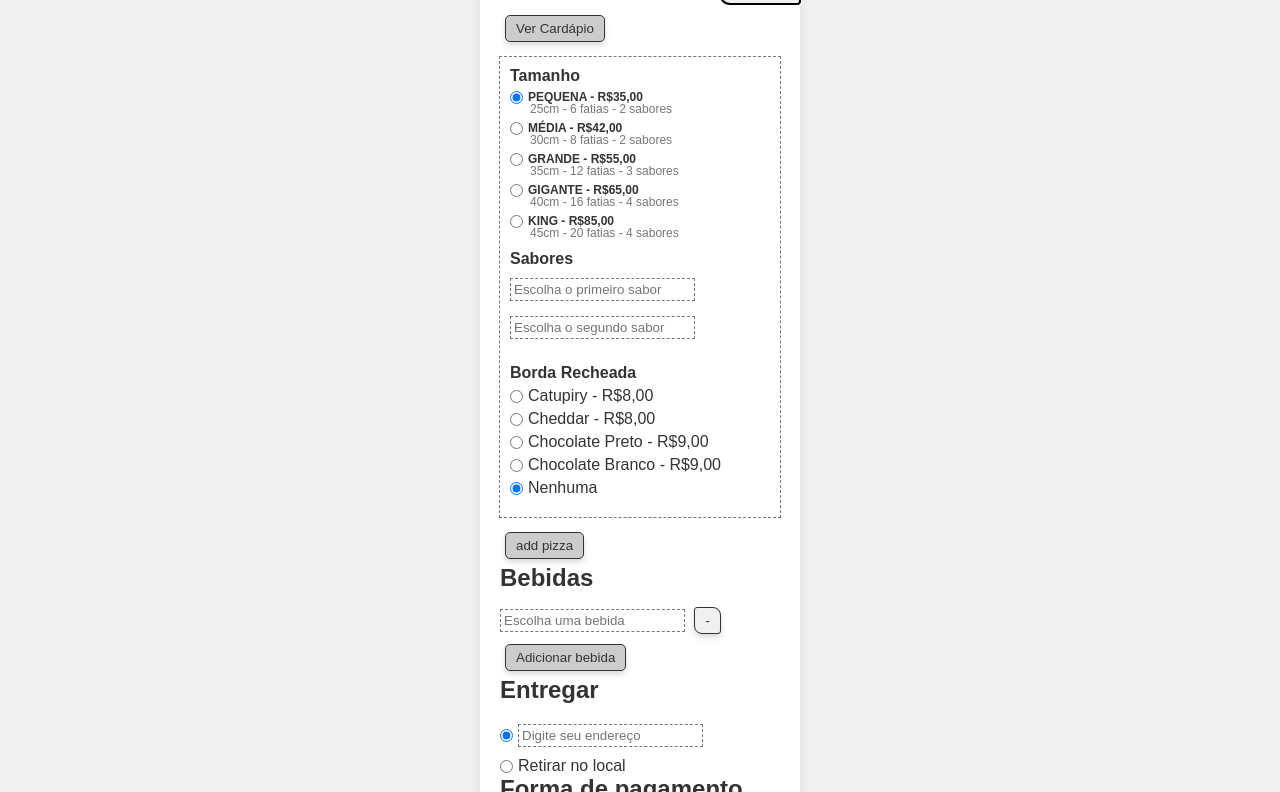
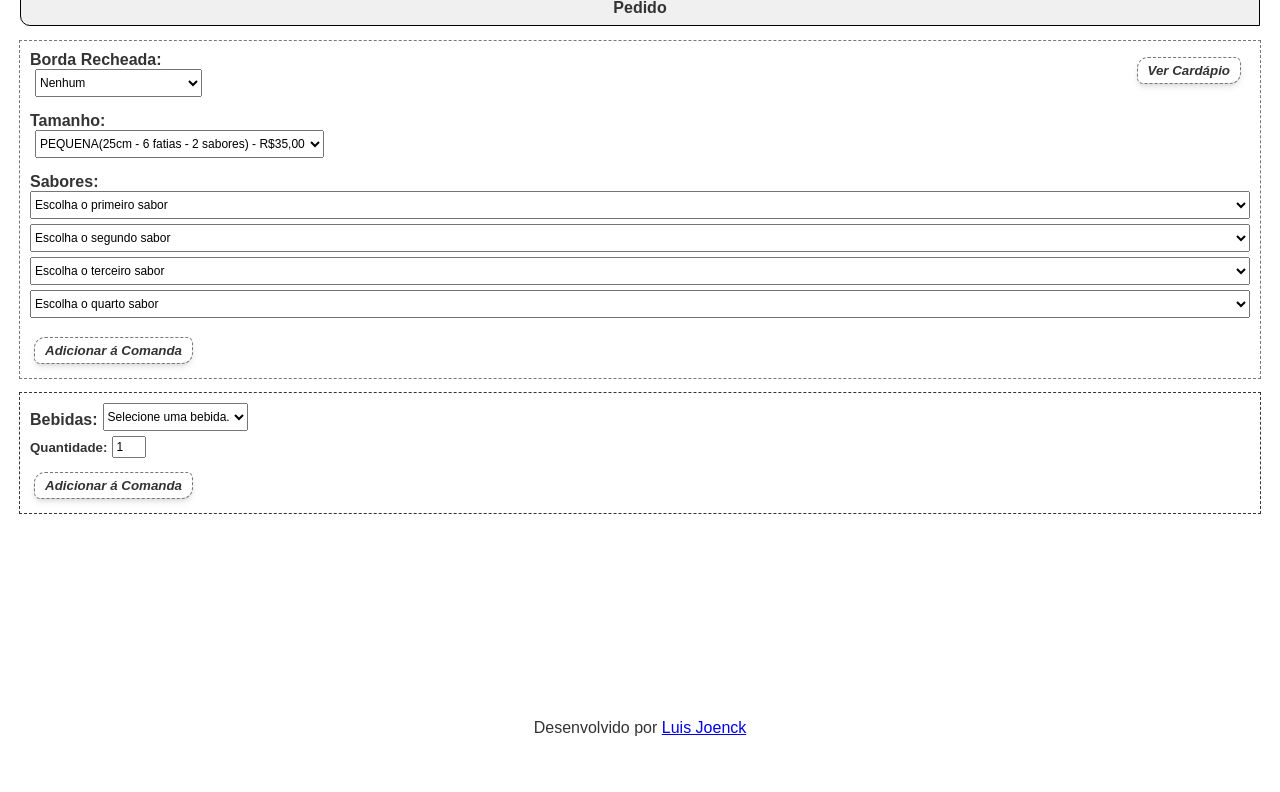
Before and after one commit to Joenck91/comanda-virtual-pizzaria, a website with bundled scripts: page public/index.html in a window 1280 px wide. Shown: the part 53-845 px from the top of the page. After the commit the page ends 800 px from the top, so only its background shows below. Built offline with nearby package versions, Linux system fonts and the light colour scheme.

Commit message:
Resolvi simplificar mais ainda a experiencia do usuário. Coloquei um campo abaixo do titulo principal que mostrará a o pedido sendo construido em tempo real. e mudei o tipo de inputs para select. Assim economiza espaço de tela.

```diff
--- a/public/index.html
+++ b/public/index.html
@@ -11,134 +11,111 @@
     <link rel="stylesheet" href="/public/style/responsive.css">
 </head>
 <body class="body-style">
+    <header>
+        <div class="title-buttons">
+            <h2>Comanda Virtual</h2>
+        </div>
+        <div class="command-box" id="total">
+            <p><strong>Pedido</strong></h2>
+                <!--CRIAR ESTRUTURA DE PEDIDO COM JSON-->
+
+        </div>
+
+    </header>
+
     <main>
-        <div class="paper-style">
+        <div class="view-menu-box" id="view-menu-box"></div>
+        <!-- FORMULÁRIO -->
+        <form id="form-request" method="POST" action="/send-request" autocomplete="off">
+            <div class="command-pizza">
+                <div class="unit-pizza-box"><!--box referente a uma unidade de pizza. Caso usuário queira mais pizzas, mais divs como essa será acrescentada ao formulário.-->
 
-            <!-- Área visual (fora do form) -->
-
-            <div class="total-box" id="total-box">
-                <div id="sentinela"></div>
-                <div class="total" id="total">
-                    <p><strong>Total</strong></h2>
-                    <p>R$50,00</p>
+                    <!-- Borda recheada -->
+                    <div class="filling-box pad-bot-10">
+                        <div class="border-pizza-box">
+                            <label for="border"><h4>Borda Recheada:</h4></label>
+                            <select name="border" id="border">
+                                <option value="none">
+                                    <p>Nenhum</p>
+                                </option>
+                                <option value="catupiry">
+                                    <p>Catupiry - R$8,00</p>
+                                </option>
+                                <option value="cheddar">
+                                    <p>Cheddar - R$8,00</p>
+                                </option>
+                                <option value="chocoBlack">
+                                    <p>Chocolate Preto - R$9,00</p>
+                                </option>
+                                <option value="chocoWhite">
+                                    <p>Chocolate Branco - R$9,00</p>
+                                </option>
+                            </select>
                         </div>
                     </div>
 
-            <h2>Comanda Virtual</h2>
-
-            <div class="view-menu-box" id="view-menu-box"></div>
-            <button type="button" id="view-menu">Ver Cardápio</button>
-
-            <!-- FORMULÁRIO -->
-            <form id="form-request" method="POST" action="/send-request" autocomplete="off">
-
-                <div class="command-pizza">
-                    <div class="unit-pizza-box"><!--box referente a uma unidade de pizza. Caso usuário queira mais pizzas, mais divs como essa será acrescentada ao formulário.-->
-
                     <!-- Tamanho da pizza -->
                     <div class="size-pizza-box">
-                        <h4>Tamanho</h4>
                         <div class="label-size-box pad-bot-10">
-                            <label>
-                                <input type="radio" name="size" value="small" checked>
-                                <p><strong>PEQUENA - R$35,00</strong></p>
-                            </label>
-                            <p class="pizza-features">25cm - 6 fatias - 2 sabores</p>
+                            <label for="size"><h4>Tamanho:</h4></label>
+                            <select name="size" id="size">
+                                <option value="small">
+                                    <p>PEQUENA(25cm - 6 fatias - 2 sabores) - R$35,00 </p>
+                                </option>
+                                <option value="average">
+                                    <p>MÉDIA(30cm - 8 fatias - 2 sabores) - R$42,00</p>
+                                </option>
+                                <option value="large">
+                                    <p>GRANDE(35cm - 12 fatias - 3 sabores) - R$55,00</p>
+                                </option>
+                                <option value="giant">
+                                    <p>GIGANTE(40cm - 16 fatias - 4 sabores) - R$65,00</p>
+                                </option>
+                                <option value="king">
+                                    <p>KING(45cm - 20 fatias - 4 sabores) - R$85,00</p>
+                                </option>
 
-                            <label>
-                                <input type="radio" name="size" value="average">
-                                <p><strong>MÉDIA - R$42,00</strong></p>
-                            </label>
-                            <p class="pizza-features">30cm - 8 fatias - 2 sabores</p>
-
-                            <label>
-                                <input type="radio" name="size" value="large">
-                                <p><strong>GRANDE - R$55,00</strong></p>
-                            </label>
-                            <p class="pizza-features">35cm - 12 fatias - 3 sabores</p>
-
-                            <label>
-                                <input type="radio" name="size" value="giant">
-                                <p><strong>GIGANTE - R$65,00</strong></p>
-                            </label>
-                            <p class="pizza-features">40cm - 16 fatias - 4 sabores</p>
-
-                            <label>
-                                <input type="radio" name="size" value="king">
-                                <p><strong>KING - R$85,00</strong></p>
-                            </label>
-                            <p class="pizza-features">45cm - 20 fatias - 4 sabores</p>
+                            </select>
                         </div>
                     </div>
 
                     <!-- Sabores -->
                     <div id="choose-pizza-box" class="choose-pizza-box pad-bot-10">
-                        <h4>Sabores</h4>
-                        <label>
-                            <input type="search" name="flavor_one" placeholder="Escolha o primeiro sabor">
-                        </label>
-                        <label>
-                            <input type="search" name="flavor_two" placeholder="Escolha o segundo sabor">
-                        </label>
-                        <label>
-                            <input style="display: none;" type="search" name="flavor_three"  class="flavor_three" placeholder="Escolha o terceiro sabor">
-                        </label>
-                        <label>
-                            <input style="display: none;" type="search" name="flavor_four" class="flavor_four" placeholder="Escolha o quarto sabor">
-                        </label>
+                        <button type="button" class="exit-delete view-menu-button" id="view-menu"><strong>Ver Cardápio</strong></button>
+                        <label for="flavors"><h4>Sabores:</h4></label>
+                        <select name="flavors" id="flavor_one">
+                            <option value="flavor_one">Escolha o primeiro sabor</option>
+                        </select>
+                        <select name="flavors" id="flavor_two">
+                            <option value="flavor_two">Escolha o segundo sabor</option>
+                        </select>
+                        <select name="flavors" id="flavor_three">
+                            <option value="flavor_three">Escolha o terceiro sabor</option>
+                        </select>
+                        <select name="flavors" id="flavor_four">
+                            <option value="flavor_four">Escolha o quarto sabor</option>
+                        </select>
                     </div>
 
-                    <!-- Borda recheada -->
-                    <div class="filling-box pad-bot-10">
-                        <h4>Borda Recheada</h4>
-                        <div class="border-pizza-box">
-                            <label>
-                                <input type="radio" name="border" value="catupiry">
-                                <p>Catupiry - R$8,00</p>
-                            </label>
-                            <label>
-                                <input type="radio" name="border" value="cheddar">
-                                <p>Cheddar - R$8,00</p>
-                            </label>
-                            <label>
-                                <input type="radio" name="border" value="chocolatePreto">
-                                <p>Chocolate Preto - R$9,00</p>
-                            </label>
-                            <label>
-                                <input type="radio" name="border" value="chocolateBranco">
-                                <p>Chocolate Branco - R$9,00</p>
-                            </label>
-                            <label>
-                                <input type="radio" name="border" value="nenhum" checked>
-                                <p>Nenhuma</p>
-                            </label>
+                    <button type="button" class="exit-delete"><strong>Adicionar á Comanda</strong></button>
                 </div>
             </div>
+            <!-- Bebidas -->
+            <div class="drink-box">
+                <div class="choose-drink-box">
+                    <label for="drinks"><h4>Bebidas:</h4></label>
+                    <select name="drinks" id="">
+                        <option value="drinks">Selecione uma bebida.</option>
+                    </select>
                 </div>
+                <div class="unit-input-drink">
+                    <label for="unit-drink"><h5>Quantidade:</h5></label>
+                    <input type="number" name="unit-drink" id="unit-drink" min="1" value="1" required>
+                </div>
+                <button type="button" class="exit-delete"><strong>Adicionar á Comanda</strong></button>
             </div>
 
-                <button type="button" id="add-pizza"> add pizza</button>
-
-
-
-
-
-
-
-
-                <!-- Bebidas -->
-                <div class="drink-box">
-                    <h2>Bebidas</h2>
-                    <div id="drink-container">
-                        <div class="drink-item">
-                            <input type="search" name="drink[]" placeholder="Escolha uma bebida">
-                            <button type="button" class="remove-drink exit-delete">-</button>
-                        </div>
-                    </div>
-                    <button type="button" id="add-drink">Adicionar bebida</button>
-                </div>
-
-                <!-- Entrega -->
+            <!-- Entrega >
             <div class="adress-box">
                 <h2>Entregar</h2>
                 <label>
@@ -151,7 +128,7 @@
                 </label>
             </div>
 
-                <!-- Pagamento -->
+            < Pagamento >
             <div class="payment-box">
                 <h2>Forma de pagamento</h2>
                 <div class="payment-method-box">
@@ -166,13 +143,16 @@
                 </div>
             </div>
 
-                <!-- Botão de envio -->
+            < Botão de envio >
             <div class="button-box">
-                    <button type="submit" style="width: 100%; margin-top: 10px;">Finalizar Pedido</button>
-                </div>
+                <button type="submit" style="margin-top: 10px;">Finalizar Pedido</button>
+            </div-->
         </form>
-        </div>
+
     </main>
+    <footer>
+        <p>Desenvolvido por <a href="www.instagram.com/joenckluis">Luis Joenck</a></p>
+    </footer>
 
 <script type="module" src="/public/script/main.js"></script>
 </body>
--- a/public/script/interface/unit-pizza.js
+++ b/public/script/interface/unit-pizza.js
@@ -86,6 +86,7 @@ function unitPizza (id){
                             </label>
                         </div>
                     </div>
+                    <button type="button" class="exit-delete"><strong>Adicionar á Comanda</strong></button>
     `;
 
     return div_element;
--- a/public/script/main.js
+++ b/public/script/main.js
@@ -5,9 +5,9 @@ import chooseSize from "./interface/choose-sizes.js";
 import unitPizza from "./interface/unit-pizza.js";
 
 
-totalFixed();               //Fixa a etiqueta total no topo da tela.
+//totalFixed();               //Fixa a etiqueta total no topo da tela.
 chooseSize();               //Define quantidade de sabores de acordo com o tamanho selecionado.
-unitPizza();                //Insere ou remove mais pizzas.
+//unitPizza();                //Insere ou remove mais pizzas.
 
 //Funções que precisam acessar json.
 document.addEventListener('DOMContentLoaded', ()=>{
--- a/public/style/base.css
+++ b/public/style/base.css
@@ -5,6 +5,7 @@
 }
 html, body{
     width:100%;
+    height: 100%;
     display:flex;
     flex-direction:column;
     align-items: center;
@@ -13,11 +14,36 @@ html, body{
     font-family: Arial, Helvetica, sans-serif;
     color: #333;
 }
+header{
+    width: 100%;
+    display: flex;
+    flex-direction: column;
+    justify-content: center;
+    align-items: center;
+    padding: 10px 20px 0 20px;
+    top:0;
+    left: 0;
+    z-index: 1000;
+    background-color: white;
+}
+main{
+    flex: 1;
+    overflow: auto;
+    margin: 0 auto;
+    padding: 0 20px;
+    border-radius: 4px;
+    width: 100%;
+    max-width: 100%;
+    position: relative;
+}
 h1{
     padding-bottom: 15px;
 }
 h2{
-    padding-bottom: 10px;
+    padding-bottom: 5px;
+}
+li{
+    font-style: italic;
 }
 button{
     background-color: #ccc;
@@ -32,23 +58,26 @@ button{
 button:hover{
     cursor:pointer;
 }
-label {
-    display: flex;
-    flex-direction: row;
-    justify-content: start;
-    margin-top: 5px;
-    display: flex;
-    flex-direction: row;
-    align-items: center;
+select{
+    margin-bottom: 5px;
+    padding: 5px 0;
+    font-size: 12px;
 }
-input[type="radio"] {
+label{
     margin-right: 5px;
 }
-input[type="search"], input[type="text"] {
-    padding: 3px;
-    margin: 5px 0;
-    border: 1px dashed #777;
+input[type="number"] {
+    font-size: 12px;
+    padding: 2px;
+    width: 5ch;
 }
 input:hover{
     cursor: pointer;
 }
+option p{
+    background-color: #f0f0f0;
+    padding: 5px;
+}
+footer{
+    padding: 10px;
+}
--- a/public/style/layout.css
+++ b/public/style/layout.css
@@ -1,31 +1,17 @@
-.body-style{/*Estilização do corpo da pagina*/
-    background-color: #f0f0f0;
-}
-.paper-style{/*Corpo da comanda*/
-    background-color: white;
-    margin: 5px auto;
-    padding: 20px;
-    border-radius: 4px;
-    box-shadow: 0 2px 10px rgba(0, 0, 0, 0.1);
-    width: 320px;
-    max-width: 350px;
-    position: relative;
-}
+/*-----------------------------------------------------------------------------*/
+/*                               HEADER                                        */
+/*-----------------------------------------------------------------------------*/
 
 /*-----------------------------------------------------------------------------*/
-/*                          ETIQUETA TOTAL                                     */
+/*                          PEDIDO                                     */
 /*-----------------------------------------------------------------------------*/
-.total{
+.command-box{
     background-color:#f0f0f0;
-    margin: 5px 0 0 0;
+    width: 100%;
     padding: 8px 10px;
-    width: fit-content;
     height: fit-content;
     border-bottom-left-radius: 10px;
-    outline: auto black;
-    position: absolute;
-    top: -5px;
-    right: 0px;
+    border: 1px solid black;
     display: flex;
     flex-direction: column;
     align-items: center;
@@ -40,13 +26,15 @@
     background-color:rgb(255, 244, 227);
     padding: 10px;
     width: fit-content;
-    max-width: 95%;
+    max-width: 94%;
     height: 80vh;
     overflow: auto;
     border-radius: 15px;
     display: none;
     flex-direction: column;
     box-shadow: 0 4px 8px #00000033;
+    z-index: 1000;
+    outline: 1px dashed #333;
 }
 .menu-title{/*titulos do cardápio 'pizzas/bebidas*/
     border-bottom: 2px dashed black;
@@ -63,18 +51,29 @@
 /*-----------------------------------------------------------------------------*/
 /*                        UNIDADE DE PIZZA                                     */
 /*-----------------------------------------------------------------------------*/
-.unit-pizza-box{/*box referente a uma unidade de pizza. Caso usuário queira mais pizzas, mais divs como essa será acrescentada ao formulário.*/
+.unit-pizza-box{/*Div pai com as opções de escolhas de uma pizza.*/
     outline: 1px dashed #777;
     padding: 10px;
-    margin: 10px 0;
+    margin: 15px 0;
 }
-.label-size-box{/*box com os inputs radio para escolha de tamanho das pizzas*/
-    font-size: 12px;/*todos os textos em tamanho de 12px*/
-    margin-top: 5px;
+.choose-pizza-box{/*box referente aos campos para escolher sabores*/
+    display: flex;
+    flex-direction: column;
+    position: relative;
 }
-.pizza-features{/*estiliza as descrições dos tamanhos*/
-    color: #777;
-    margin-left: 20px;
-    margin-top: -2px;
-
+/*-----------------------------------------------------------------------------*/
+/*                        UNIDADE DE BEBIDA                                    */
+/*-----------------------------------------------------------------------------*/
+.drink-box{/*Div pai com as opções de escolhas de uma bebida*/
+    outline: 1px dashed #333;
+    padding: 10px;
+    margin: 15px 0;
 }
+.choose-drink-box, .unit-input-drink{
+    display: flex;
+    flex-direction: row;
+    align-items: center;
+}
+.unit-input-drink{
+    padding-bottom: 10px;
+}
--- a/public/style/modules.css
+++ b/public/style/modules.css
@@ -1,19 +1,29 @@
 /*-----------------------------------------------------------------------------*/
-/*                     BOTÕES FECHAR PAGINAS OU DELETAR                        */
+/*                             BOTÕES                                          */
 /*-----------------------------------------------------------------------------*/
-
+.view-menu-button{
+    position: absolute;
+    top: -120px;
+    right: 5px;;
+}
 .menu-exit{/*botão que fecha o cardápio*/
     display: flex;
     position: sticky;
     top:0;
     width: fit-content;
     margin-left: auto;
-}
-.exit-delete{
     background-color: #f0f0f0;
     box-shadow: 0 4px 6px rgba(0, 0, 0, 0.1),
     0 2px 4px rgba(0, 0, 0, 0.06);
-    border-radius: 3px 8px;
+    border-radius: 2px 10px;
+}
+.exit-delete{/*Estilo para os botões que cancelam itens*/
+    width: fit-content;
+    outline: 1px dashed #777;
+    border: none;
+    border-radius: 10px 5px;
+    background-color: white;
+    font-style: italic;
 }
 /*-----------------------------------------------------------------------------*/
 /*                     PARA VÁRIOS ELEMENTOS                                   */
```
Lines whose indentation alone changed are shown as unchanged.
